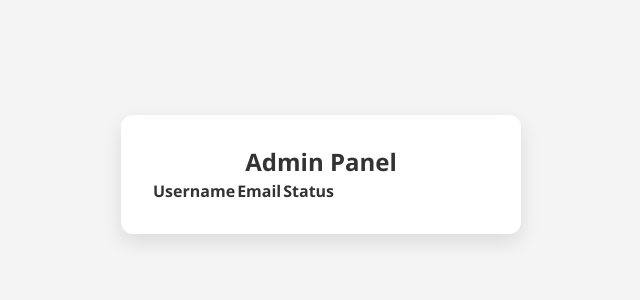
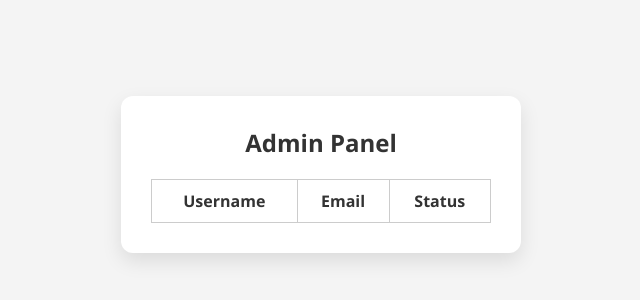
Before and after one commit to N2RSolaceDev/hostnet2, a website: page public/admin.html in a window 1280 px wide. Shown: the part 226-526 px from the top of the page, without its empty margins (319-959 px from the left). Drawn offline with Linux system fonts and the light colour scheme; no server answers.

Commit message:
Update style.css

```diff
--- a/public/style.css
+++ b/public/style.css
@@ -61,3 +61,14 @@ img {
   text-decoration: none;
   border-radius: 5px;
 }
+
+table {
+  width: 100%;
+  border-collapse: collapse;
+  margin-top: 20px;
+}
+
+th, td {
+  padding: 10px;
+  border: 1px solid #ccc;
+}
```
